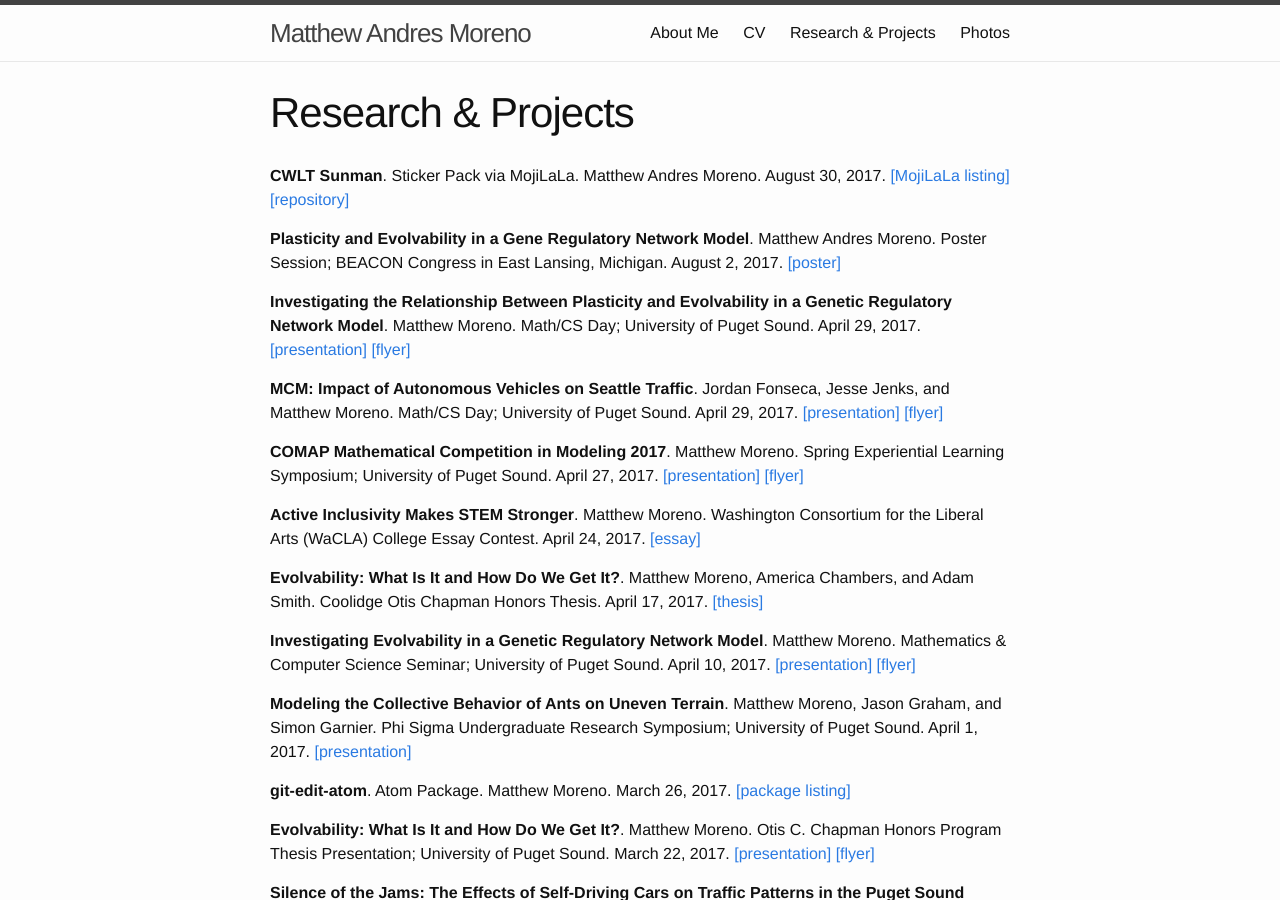
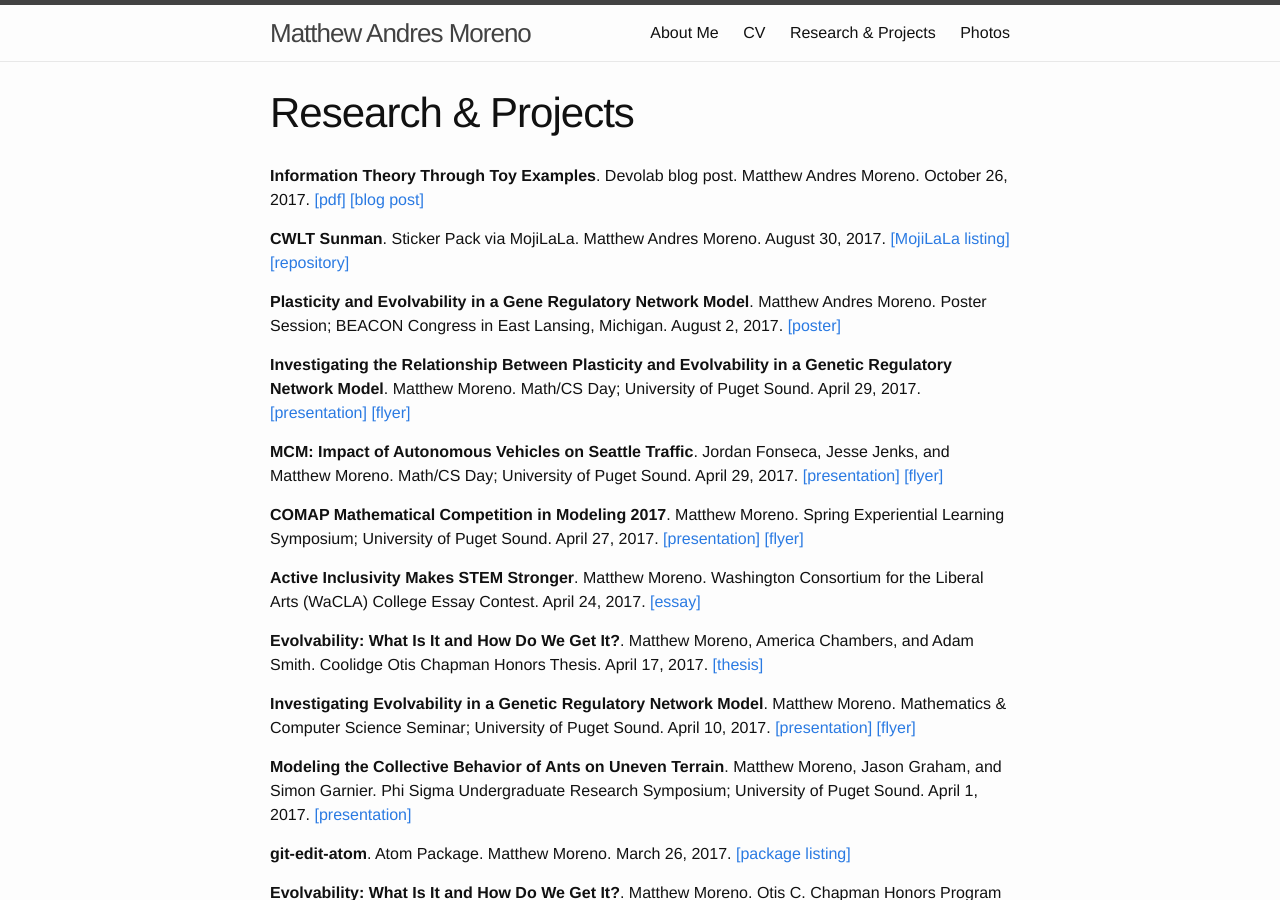
Before and after one commit to mmore500/mmore500.github.io, a Jekyll site: the page built from research.md, in a window 1280 px wide and 900 px high. Built offline with Jekyll 4.4.1, drawn with Linux system fonts in a browser that asks for light colours.

Commit message:
Add Information Theory blog article

```diff
--- a/research.md
+++ b/research.md
@@ -3,6 +3,8 @@ layout: page
 title: Research & Projects
 permalink: /research/
 ---
+
+**Information Theory Through Toy Examples**. Devolab blog post. Matthew Andres Moreno. October 26, 2017. [[pdf]](/resources/october_26_2017.pdf) [[blog post]](http://devosoft.org/1554-2/)
 
 **CWLT Sunman**. Sticker Pack via MojiLaLa. Matthew Andres Moreno. August 30, 2017. [[MojiLaLa listing]]( https://mojilala.com/stickers-emojis/packages/1822f266-e798-424c-8bf6-5c386273a939) [[repository]](https://github.com/cwlt/cwlt-sunman)
 
```
Also changed, not shown: 1 other file.
